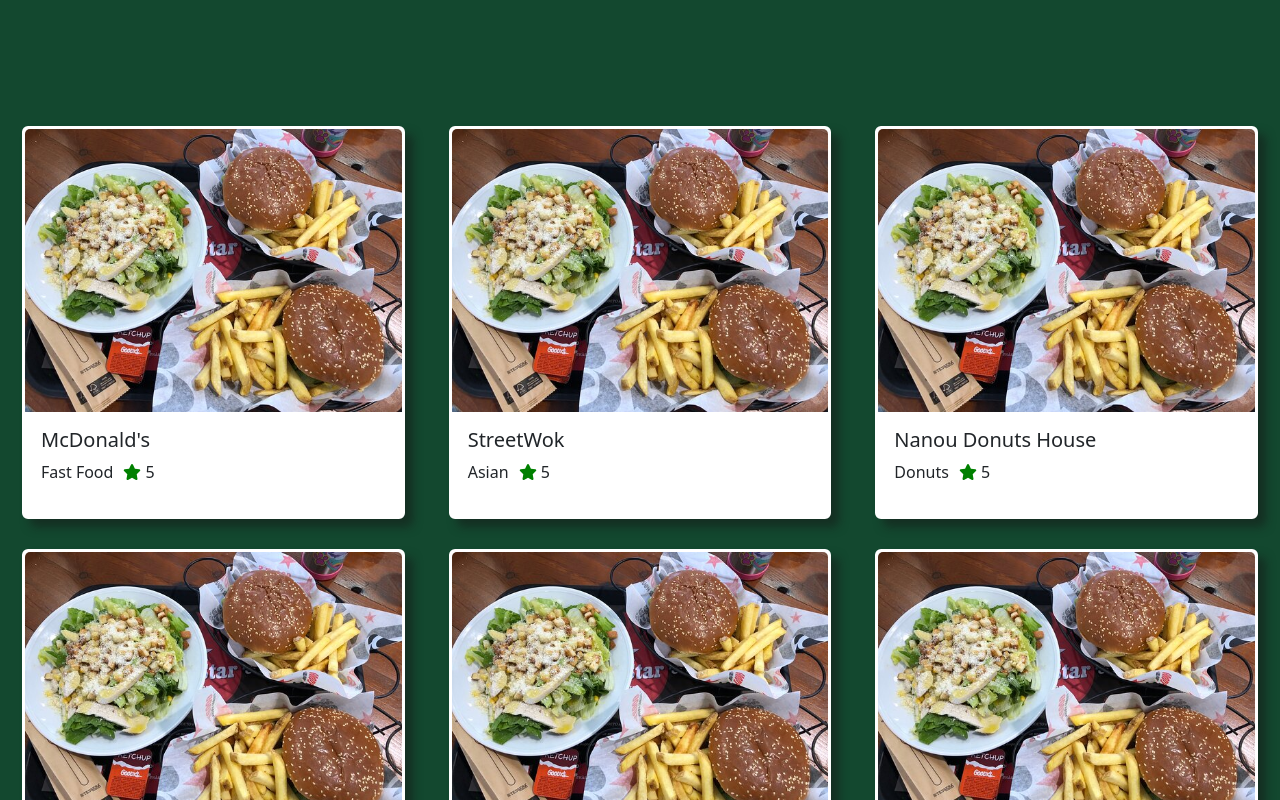
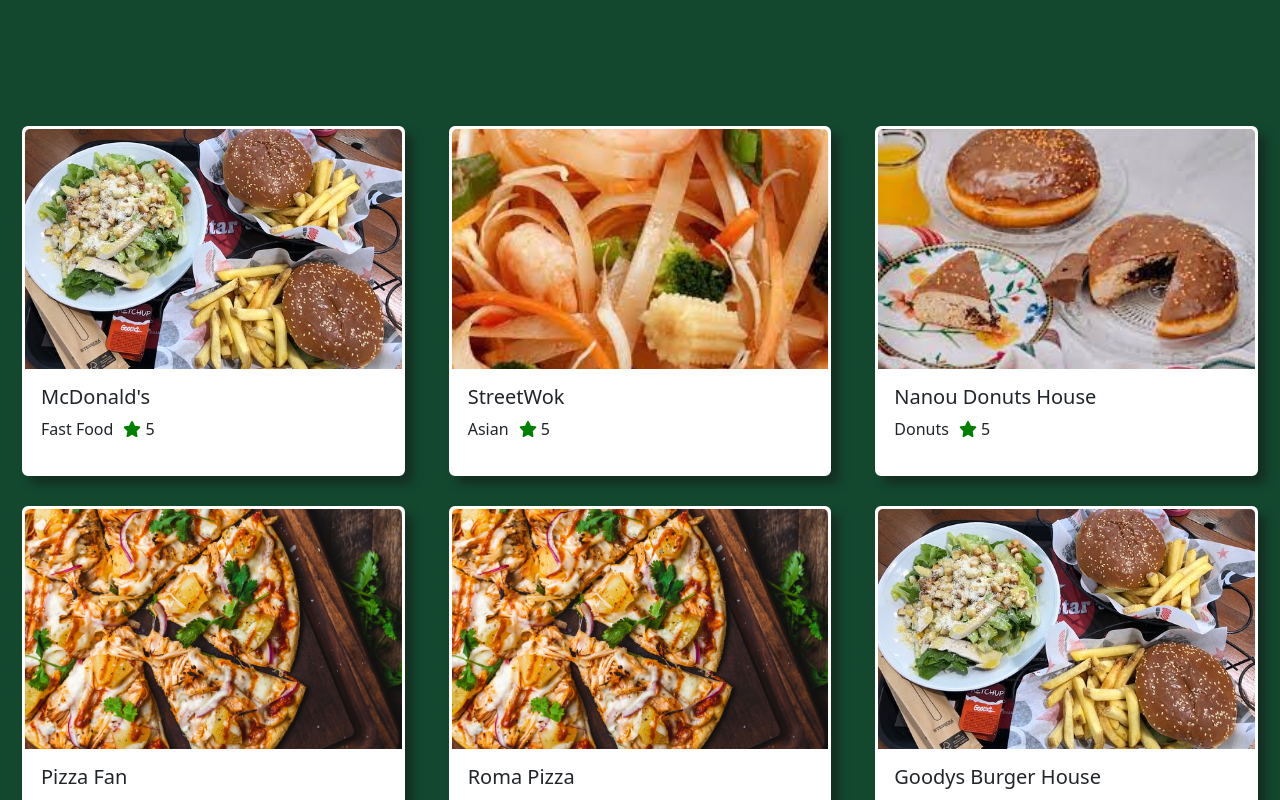
Before and after one commit to freiar/wl-delivery-service, an Angular app: page /home in a window 1280 px wide. Shown: the part 820-1620 px from the top of the page. Built offline with nearby package versions, Linux system fonts and the light colour scheme.

Commit message:
Adding and styling images in homepage stores

```diff
--- a/src/app/components/famous-stores-general/famous-stores-general.component.css
+++ b/src/app/components/famous-stores-general/famous-stores-general.component.css
@@ -30,3 +30,8 @@
 .star-fill {
   fill: green;
 }
+
+.card-img-top {
+  max-height: 240px;
+  object-fit: cover;
+}
--- a/src/app/components/famous-stores-general/famous-stores-general.component.html
+++ b/src/app/components/famous-stores-general/famous-stores-general.component.html
@@ -10,7 +10,7 @@
       title="View more"
     >
       <img
-        src="../../../assets/images/goodys.jpg"
+        [src]="store.photo"
         class="card-img-top"
         alt="img"
       />
--- a/src/app/components/store/store.component.css
+++ b/src/app/components/store/store.component.css
@@ -33,3 +33,8 @@
 .container-fluid {
   padding-top: 140px;
 }
+
+.card-img-top {
+  max-height: 180px;
+  object-fit: cover;
+}
--- a/src/app/components/store/store.component.html
+++ b/src/app/components/store/store.component.html
@@ -11,7 +11,7 @@
         title="View more"
       >
         <img
-          src="../../../assets/images/goodys.jpg"
+          [src]="store.photo"
           class="card-img-top"
           alt="img stores"
         />
--- a/src/app/interfaces/store-without-products.ts
+++ b/src/app/interfaces/store-without-products.ts
@@ -4,5 +4,5 @@
   category: string;
   address: string;
   rate: number;
-  image: string;
+  photo: string;
 }
--- a/src/assets/sample-data/most_famous_stores_in_general.json
+++ b/src/assets/sample-data/most_famous_stores_in_general.json
@@ -4,7 +4,7 @@
     "name": "McDonald's",
     "category": "Fast Food",
     "address": "Syntagma 15",
-    "image": "/assets/images/goodys.jpg",
+    "photo": "/assets/images/goodys.jpg",
     "rate": 5
   },
   {
@@ -12,7 +12,7 @@
     "name": "StreetWok",
     "category": "Asian",
     "address": "Glyfada Str. 203",
-    "image": "/assets/images/goodys.jpg",
+    "photo": "/assets/images/streetwok.jpeg",
     "rate": 5
   },
   {
@@ -20,7 +20,7 @@
     "name": "Nanou Donuts House",
     "category": "Donuts",
     "address": "Ampelokipous 23rd Av.",
-    "image": "/assets/images/goodys.jpg",
+    "photo": "/assets/images/donuts.jpeg",
     "rate": 5
   },
   {
@@ -28,7 +28,7 @@
     "name": "Pizza Fan",
     "category": "Pizza",
     "address": "Ippokrateiou 35",
-    "image": "/assets/images/goodys.jpg",
+    "photo": "/assets/images/pizza.jpg",
     "rate": 5
   },
   {
@@ -36,7 +36,7 @@
     "name": "Roma Pizza",
     "category": "Pizza",
     "address": "Menelaou 22",
-    "image": "/assets/images/goodys.jpg",
+    "photo": "/assets/images/pizza.jpg",
     "rate": 5
   },
   {
@@ -44,7 +44,7 @@
     "name": "Goodys Burger House",
     "category": "Fast Food",
     "address": "Ampelokipous 23rd Av.",
-    "image": "/assets/images/goodys.jpg",
+    "photo": "/assets/images/goodys.jpg",
     "rate": 5
   }
 ]
--- a/src/assets/sample-data/stores.json
+++ b/src/assets/sample-data/stores.json
@@ -5,6 +5,7 @@
     "category": "Fast Food",
     "address": "Syntagma 15",
     "rate": 5,
+    "photo": "/assets/images/goodys.jpg",
     "products": [
       {
         "id": "1",
@@ -66,8 +67,7 @@
         "category": "FRIES_&_SIDES",
         "price": 1.2
       }
-    ],
-    "image": "/assets/images/goodys.jpg"
+    ]
   },
   {
     "id": 2,
@@ -75,6 +75,7 @@
     "category": "Asian",
     "address": "Glyfada Str. 203",
     "rate": 5,
+    "photo": "/assets/images/streetwok.jpeg",
     "products": [
       {
         "id": "11",
@@ -112,8 +113,7 @@
         "category": "OTHER",
         "price": 5.2
       }
-    ],
-    "image": "/assets/images/goodys.jpg"
+    ]
   },
   {
     "id": 3,
@@ -121,6 +121,7 @@
     "category": "Donuts",
     "address": "Ampelokipous 23rd Av.",
     "rate": 5,
+    "photo": "/assets/images/donuts.jpeg",
     "products": [
       {
         "id": "17",
@@ -158,8 +159,7 @@
         "category": "DONUT",
         "price": 1.99
       }
-    ],
-    "image": "/assets/images/goodys.jpg"
+    ]
   },
   {
     "id": 4,
@@ -167,6 +167,7 @@
     "category": "Coffee",
     "address": "Athinaion 15",
     "rate": 5,
+    "photo": "/assets/images/coffee.jpg",
     "products": [
       {
         "id": "1",
@@ -228,8 +229,7 @@
         "category": "FRIES_&_SIDES",
         "price": 1.2
       }
-    ],
-    "image": "/assets/images/goodys.jpg"
+    ]
   },
   {
     "id": 5,
@@ -237,6 +237,7 @@
     "category": "Coffee",
     "address": "Agisilaou 222",
     "rate": 5,
+    "photo": "/assets/images/coffee.jpg",
     "products": [
       {
         "id": "11",
@@ -274,8 +275,7 @@
         "category": "OTHER",
         "price": 5.2
       }
-    ],
-    "image": "/assets/images/goodys.jpg"
+    ]
   },
   {
     "id": 12,
@@ -283,6 +283,7 @@
     "category": "Pizza",
     "address": "Ippokrateiou 35",
     "rate": 5,
+    "photo": "/assets/images/pizza.jpg",
     "products": [
       {
         "id": "17",
@@ -320,8 +321,7 @@
         "category": "DONUT",
         "price": 1.99
       }
-    ],
-    "image": "/assets/images/goodys.jpg"
+    ]
   },
   {
     "id": 105,
@@ -329,6 +329,7 @@
     "category": "Fast Food",
     "address": "Ampelokipous 23rd Av.",
     "rate": 5,
+    "photo": "/assets/images/goodys.jpg",
     "products": [
       {
         "id": "1",
@@ -390,8 +391,7 @@
         "category": "FRIES_&_SIDES",
         "price": 1.2
       }
-    ],
-    "image": "/assets/images/goodys.jpg"
+    ]
   },
   {
     "id": 34,
@@ -399,6 +399,7 @@
     "category": "Coffee",
     "address": "Ampelokipoi 72",
     "rate": 5,
+    "photo": "/assets/images/coffee.jpg",
     "products": [
       {
         "id": "1",
@@ -460,8 +461,7 @@
         "category": "FRIES_&_SIDES",
         "price": 1.2
       }
-    ],
-    "image": "/assets/images/goodys.jpg"
+    ]
   },
   {
     "id": 8,
@@ -469,6 +469,7 @@
     "category": "Pizza",
     "address": "Menelaou 22",
     "rate": 5,
+    "photo": "/assets/images/pizza.jpg",
     "products": [
       {
         "id": "1",
@@ -530,8 +531,7 @@
         "category": "FRIES_&_SIDES",
         "price": 1.2
       }
-    ],
-    "image": "/assets/images/goodys.jpg"
+    ]
   },
   {
     "id": 1,
```
Also changed, not shown: src/assets/images/donuts.jpeg (added), src/assets/images/streetwok.jpeg (added).
